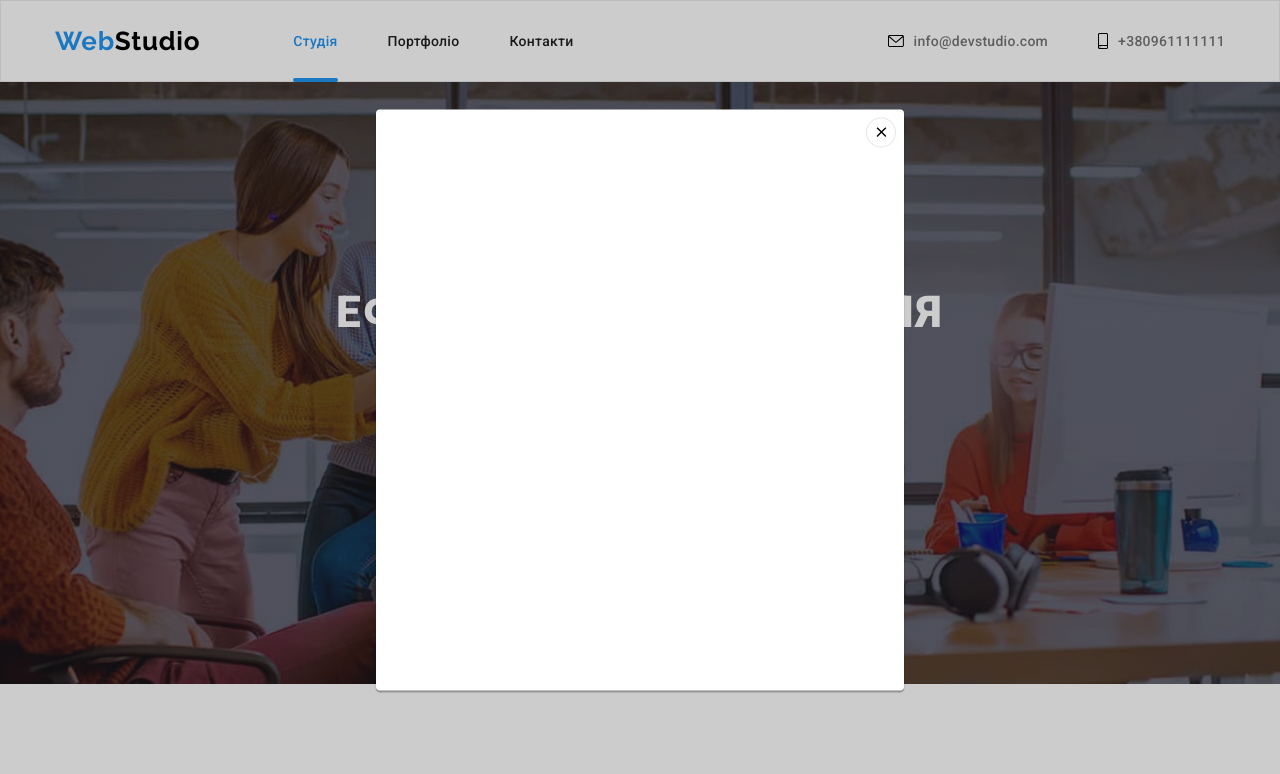
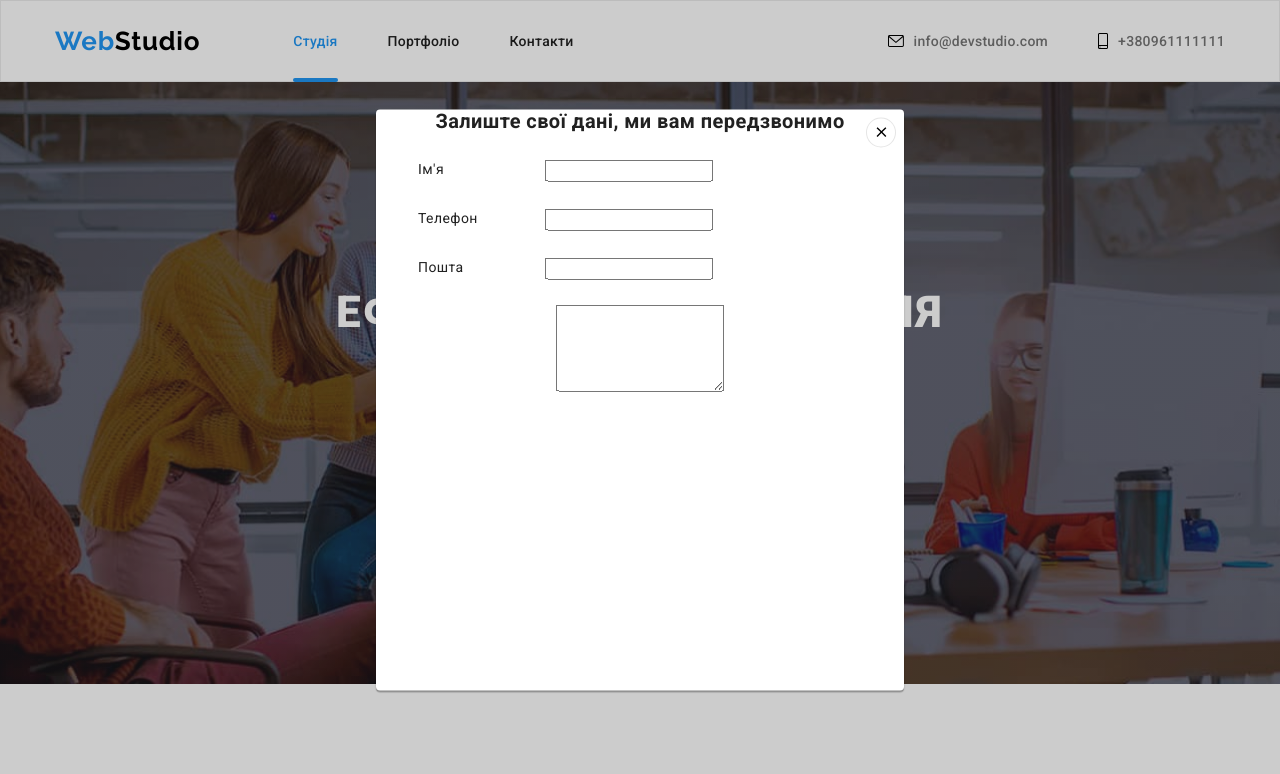
Before and after one commit to Kristinohka/goit-markup-hw-06, a plain HTML site: page index.html in a window 1280 px wide. Both pictures are taken after a click on the button "Замовити послугу". Shown: the top 774 px of the page. Drawn offline with nearby package versions, Linux system fonts and the light colour scheme.

Commit message:
register form

```diff
--- a/css/styles.css
+++ b/css/styles.css
@@ -786,3 +786,35 @@ margin-right: 0;
 .portfolio-card-item-link:focus .text-card-anime {
   transform: translateY(0);
 }
+
+
+/**
+  |============================
+  | Register form
+  |============================
+*/
+.register-form-title {
+    display:block;
+    text-align: center;
+    font-size: 20px;
+    margin-bottom: 25px;
+  }
+
+  .register-form-group {
+    margin-bottom: 20px;
+  }
+
+  .register-form-field {
+    position: relative;
+    display: block;
+    margin-bottom: 25px;
+  }
+
+  .register-form-label {
+    position: absolute;
+    top: 50%;
+    left: 42px;
+    transform: translateY(-50%);
+    display: block;
+    transition: transform var(--anim-fast);
+  }
--- a/index.html
+++ b/index.html
@@ -58,7 +58,45 @@
                 <use href="./images/icons.svg#cross"></use>
               </svg>
             </button>
-            <form class="register-form" name="register form" autocomplete="on"></form>
+            <form class="register-form" name="register form" >
+      <strong class="register-form-title">Залиште свої дані, ми вам передзвонимо</strong>
+<div class="register-form-group" role="group">
+  <label class="register-form-field">
+    <span class="register-form-label">Ім'я</span>
+    <input type="text"
+    name="" />
+    <svg width="18" height="18">
+      <use href=""></use>
+    </svg>
+  </label>
+  <label class="register-form-field">
+    <span class="register-form-label">Телефон</span>
+    <input type="text"
+    name="" />
+    <svg width="18" height="18">
+      <use href=""></use>
+    </svg>
+  </label>
+  <label class="register-form-field">
+    <span class="register-form-label">Пошта</span>
+    <input type="email"
+    name="" />
+    <svg width="18" height="18">
+      <use href=""></use>
+    </svg>
+  </label>
+
+  <label class="register-form-field">
+    <textarea name=""
+    rows="5"
+    placeholder="Введіть текст">
+  </textarea>
+  </label>
+</div>
+<buttom type="submit"></buttom>
+
+
+            </form>
           </div>
         </div>
       </section>
```
